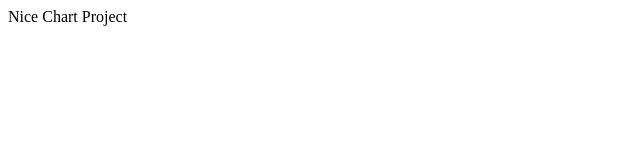
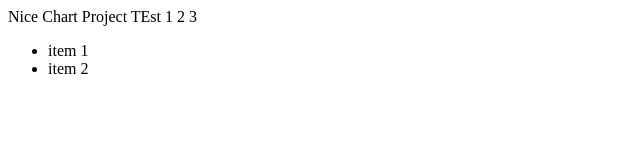
Before and after one commit to jdwyer6/NewRepo, a plain HTML site: page index.html in a window 1280 px wide. Shown: the whole page, without its empty margins (0-640 px from the left). Drawn offline with Linux system fonts and the light colour scheme.

```diff
--- a/index.html
+++ b/index.html
@@ -7,5 +7,10 @@
 </head>
 <body>
     Nice Chart Project
+    TEst 1 2 3
+    <ul>
+        <li>item 1</li>
+        <li>item 2</li>
+    </ul>
 </body>
 </html>
```
